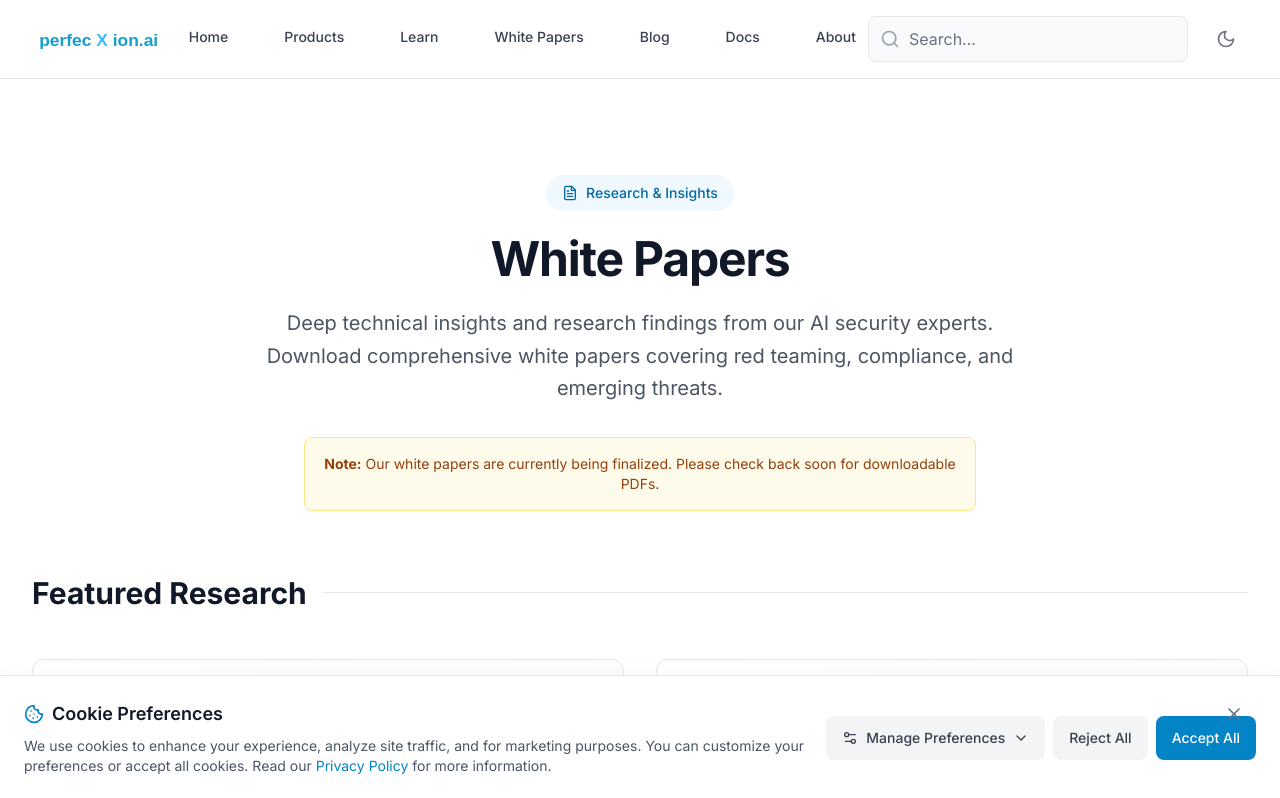
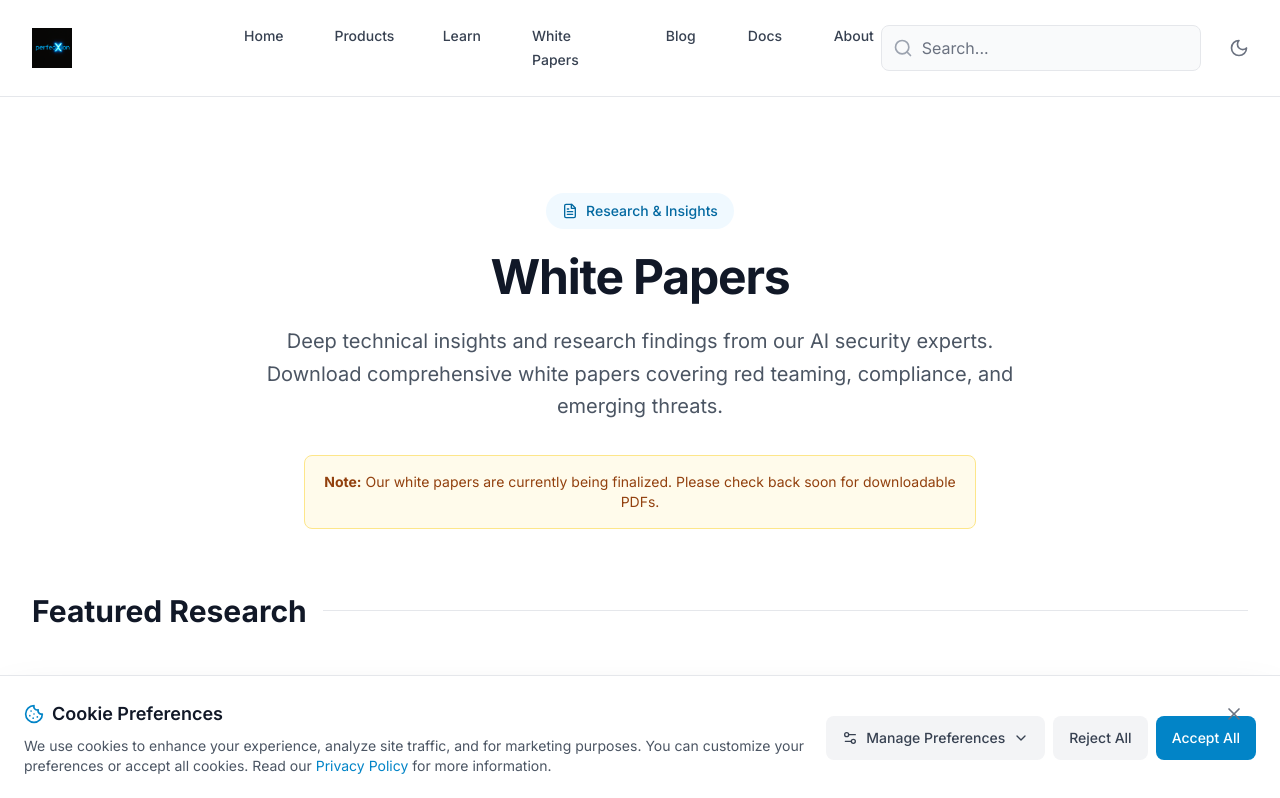
Before and after one commit to perfecxion-ai/perfecxion-site, a Next.js app: page /white-papers in a window 1280 px wide. Shown: the top 798 px of the page. Built offline with nearby package versions, Linux system fonts and the light colour scheme.

Commit message:
fixed logo

```diff
--- a/components/Header.tsx
+++ b/components/Header.tsx
@@ -7,6 +7,7 @@ import { usePathname } from 'next/navigation'
 import { Menu, X, Search } from 'lucide-react'
 import ThemeToggle from './ThemeToggle'
 import SearchBar from './search/SearchBar'
+import { useTheme } from 'next-themes'
 
 const navigation = [
   { name: 'Home', href: '/' },
@@ -22,6 +23,7 @@ export default function Header() {
   const [mobileMenuOpen, setMobileMenuOpen] = useState(false)
   const [searchOpen, setSearchOpen] = useState(false)
   const pathname = usePathname()
+  const { theme } = useTheme()
 
   // Hide hamburger menu on pages with their own sidebar navigation
   const hideMobileMenu = pathname.startsWith('/learn') || pathname.startsWith('/docs') || pathname.startsWith('/blog') || pathname.startsWith('/white-papers')
@@ -32,14 +34,16 @@ export default function Header() {
         <div className="flex items-center justify-between">
           <div className="flex lg:flex-1">
             <Link href="/" className="-m-1.5 p-1.5 flex items-center group">
+              <div className="relative h-10 w-[200px]">
                 <Image
-                src="/logo-perfecxion.svg"
+                  src="/logos/logo-dark.png"
                   alt="perfecXion.ai"
                   width={200}
                   height={50}
-                className="h-10 w-auto transition-transform group-hover:scale-105"
+                  className="h-10 w-auto transition-transform group-hover:scale-105 object-contain"
                   priority
                 />
+              </div>
             </Link>
           </div>
 
@@ -91,14 +95,16 @@ export default function Header() {
           <div className="fixed inset-y-0 right-0 z-50 w-full overflow-y-auto bg-white dark:bg-gray-900 px-6 py-6 sm:max-w-sm border-l border-gray-200 dark:border-gray-800">
             <div className="flex items-center justify-between">
               <Link href="/" className="-m-1.5 p-1.5 flex items-center">
+                <div className="relative h-10 w-[200px]">
                   <Image
-                  src="/logo-perfecxion.svg"
+                    src="/logos/logo-dark.png"
                     alt="perfecXion.ai"
                     width={200}
                     height={50}
-                  className="h-10 w-auto"
+                    className="h-10 w-auto object-contain"
                     priority
                   />
+                </div>
               </Link>
               <button
                 type="button"
--- a/components/mobile/MobileNav.tsx
+++ b/components/mobile/MobileNav.tsx
@@ -7,6 +7,7 @@ import { usePathname } from 'next/navigation'
 import { Menu, X, ChevronDown, Search, Calendar } from 'lucide-react'
 import ThemeToggle from '../ThemeToggle'
 import MobileSearch from './MobileSearch'
+import { useTheme } from 'next-themes'
 
 interface NavItem {
   name: string
@@ -60,6 +61,7 @@ export default function MobileNav() {
   const [expandedItems, setExpandedItems] = useState<string[]>([])
   const [searchOpen, setSearchOpen] = useState(false)
   const pathname = usePathname()
+  const { theme } = useTheme()
 
   // Close menu on route change
   useEffect(() => {
@@ -93,14 +95,16 @@ export default function MobileNav() {
       <div className="lg:hidden fixed top-0 left-0 right-0 z-50 bg-white/95 dark:bg-gray-900/95 backdrop-blur-md border-b border-gray-200 dark:border-gray-800">
         <div className="flex items-center justify-between px-4 py-3">
           <Link href="/" className="flex items-center">
+            <div className="relative h-7 w-[140px]">
               <Image
-              src="/logo-perfecxion.svg"
+                src="/logos/logo-dark.png"
                 alt="perfecXion.ai"
                 width={140}
                 height={35}
-              className="h-7 w-auto"
+                className="h-7 w-auto object-contain"
                 priority
               />
+            </div>
           </Link>
 
           <div className="flex items-center gap-2">
```
Also changed, not shown: public/logos/logo-dark.png (added), public/logos/logo-dark.svg (added). Lines whose indentation alone changed are shown as unchanged.
